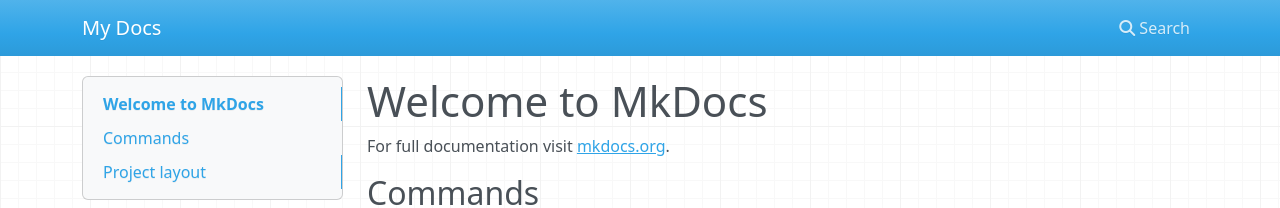
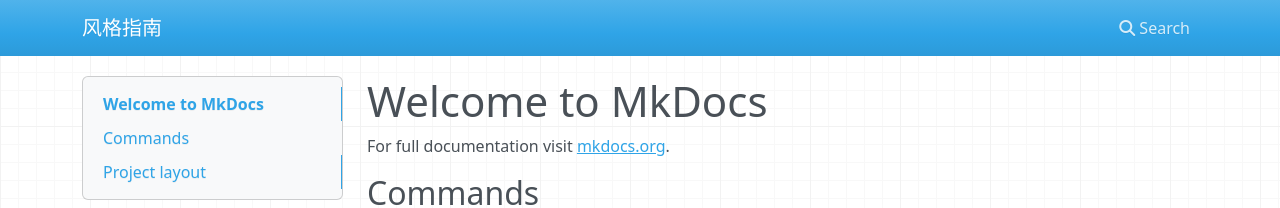
Before and after one commit to yeastardocs/yeastardocs.github.io, an MkDocs documentation site: the page built from docs/index.md, in a window 1280 px wide. Shown: the top 208 px of the page. Built offline with MkDocs 1.6.1, drawn with Linux system fonts in a browser that asks for light colours; nearby versions of some CDN libraries.

Commit message:
更改 favico 和站点名称

```diff
--- a/mkdocs.yml
+++ b/mkdocs.yml
@@ -1 +1 @@
-site_name: My Docs
+site_name: 风格指南
```
